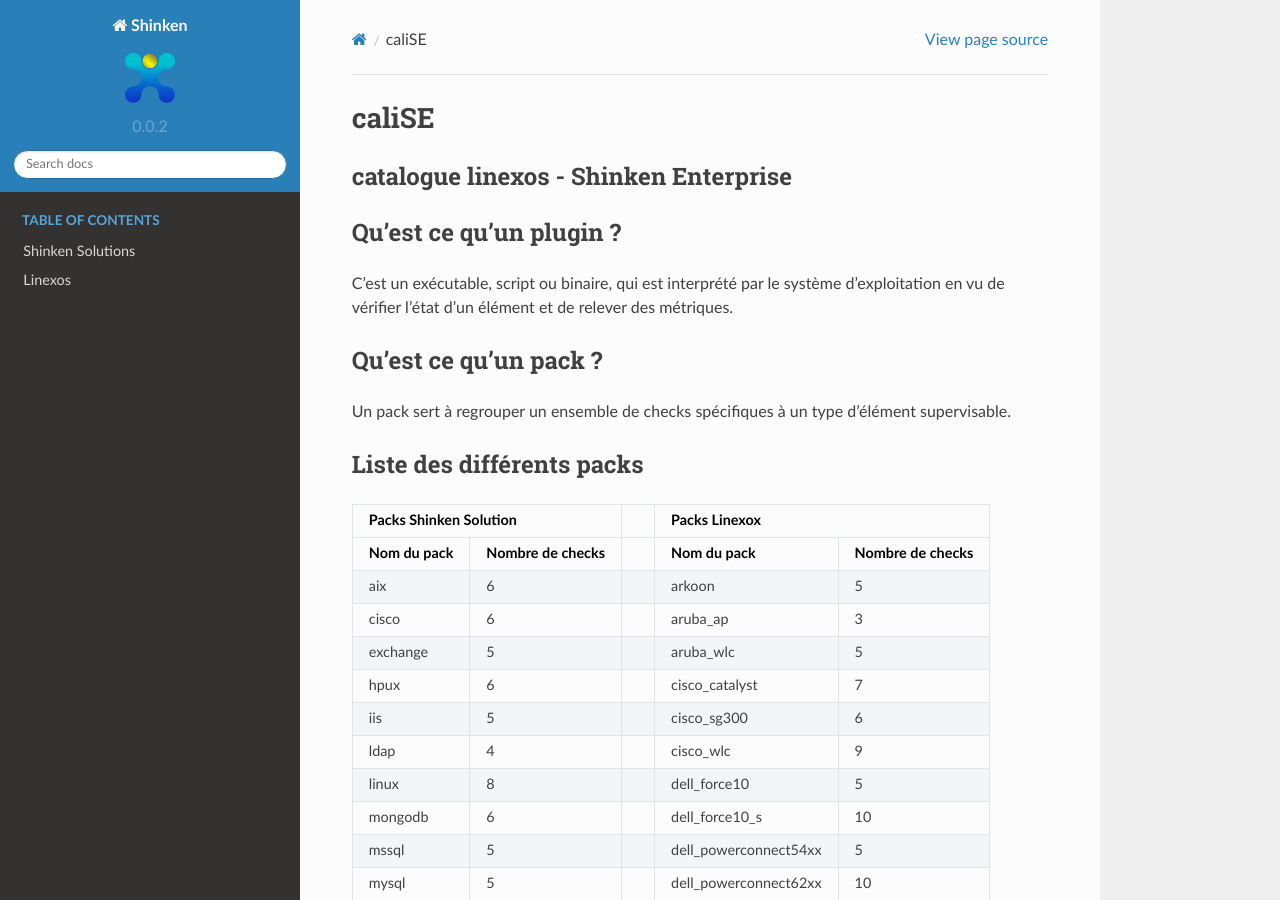
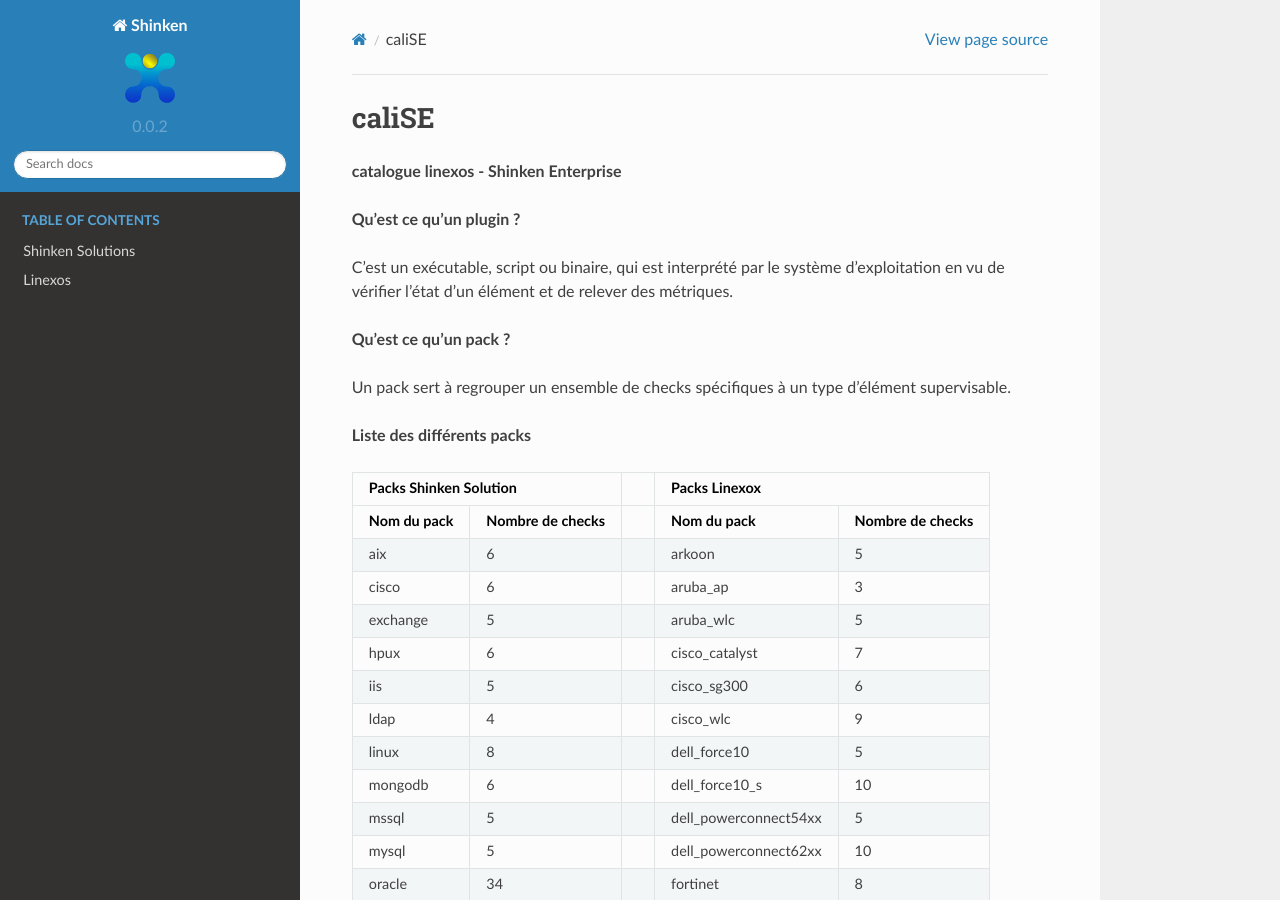
Before and after one commit to Geoglinexos/readthedocs, a Sphinx documentation site: the page built from source/index.rst, in a window 1280 px wide and 900 px high. Built offline with Sphinx 7.4.7 and the Read the Docs theme 2.0.0, drawn with Linux system fonts in a browser that asks for light colours; pages that are not in the unit, such as notebooks, are missing from menus.

Commit message:
TITLE updated

```diff
--- a/source/index.rst
+++ b/source/index.rst
@@ -7,22 +7,19 @@
 caliSE
 ======
 
-catalogue linexos - Shinken Enterprise
-**************************************
+**catalogue linexos - Shinken Enterprise**
 
-Qu'est ce qu'un plugin ?
-************************
+
+**Qu'est ce qu'un plugin ?**
 
 C'est un exécutable, script ou binaire, qui est interprété par le système d'exploitation en
 vu de vérifier l'état d'un élément et de relever des métriques.
 
-Qu'est ce qu'un pack ?
-**********************
+**Qu'est ce qu'un pack ?**
 
 Un pack sert à regrouper un ensemble de checks spécifiques à un type d'élément supervisable.
 
-Liste des différents packs
-**************************
+**Liste des différents packs**
 
 +-----------------------+-----------------------+-------+-----------------------+-----------------------+
 |                Packs Shinken Solution         |       |                Packs Linexox                  |
```
